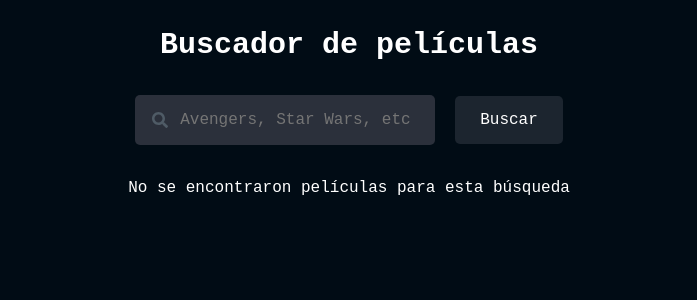
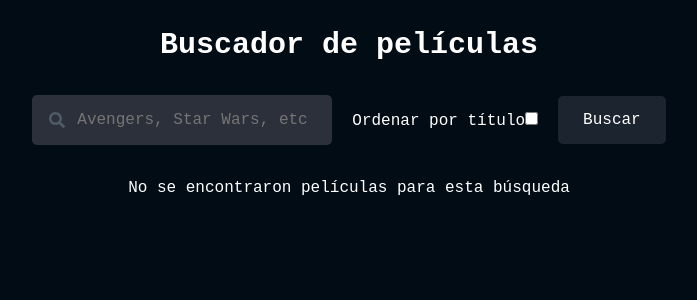
Before and after one commit to AngelOU20/react-film-finder, a React (Vite) app: page / in a window 1280 px wide. Shown: the top 300 px of the page, without its empty margins (291-988 px from the left). Built offline with nearby package versions, Linux system fonts and the light colour scheme.

Commit message:
feat: Add sorting to Header component

```diff
--- a/src/components/header/Header.tsx
+++ b/src/components/header/Header.tsx
@@ -8,6 +8,8 @@ interface HeaderProps {
   setSearch: (newQuery: string) => void;
   error: string | null;
   getMovies: () => Promise<void>;
+  sort: boolean;
+  handleSort: () => void;
 }
 
 export const Header: React.FC<HeaderProps> = ({
@@ -15,6 +17,8 @@ export const Header: React.FC<HeaderProps> = ({
   setSearch,
   error,
   getMovies,
+  sort,
+  handleSort,
 }) => {
   // Todo: Cambiarlo a forma nativa sin usar hook
   // const inputRef = useRef<HTMLInputElement>(null);
@@ -68,6 +72,10 @@ export const Header: React.FC<HeaderProps> = ({
             placeholder="Avengers, Star Wars, etc"
           />
         </div>
+        <div>
+          <span>Ordenar por título</span>
+          <input type="checkbox" onChange={handleSort} checked={sort} />
+        </div>
         <button type="submit" className="button-search">
           Buscar
         </button>
@@ -82,4 +90,6 @@ Header.propTypes = {
   setSearch: PropTypes.func.isRequired,
   error: PropTypes.oneOfType([PropTypes.string, PropTypes.oneOf([null])]),
   getMovies: PropTypes.func.isRequired,
+  sort: PropTypes.bool.isRequired,
+  handleSort: PropTypes.func.isRequired,
 };
```
